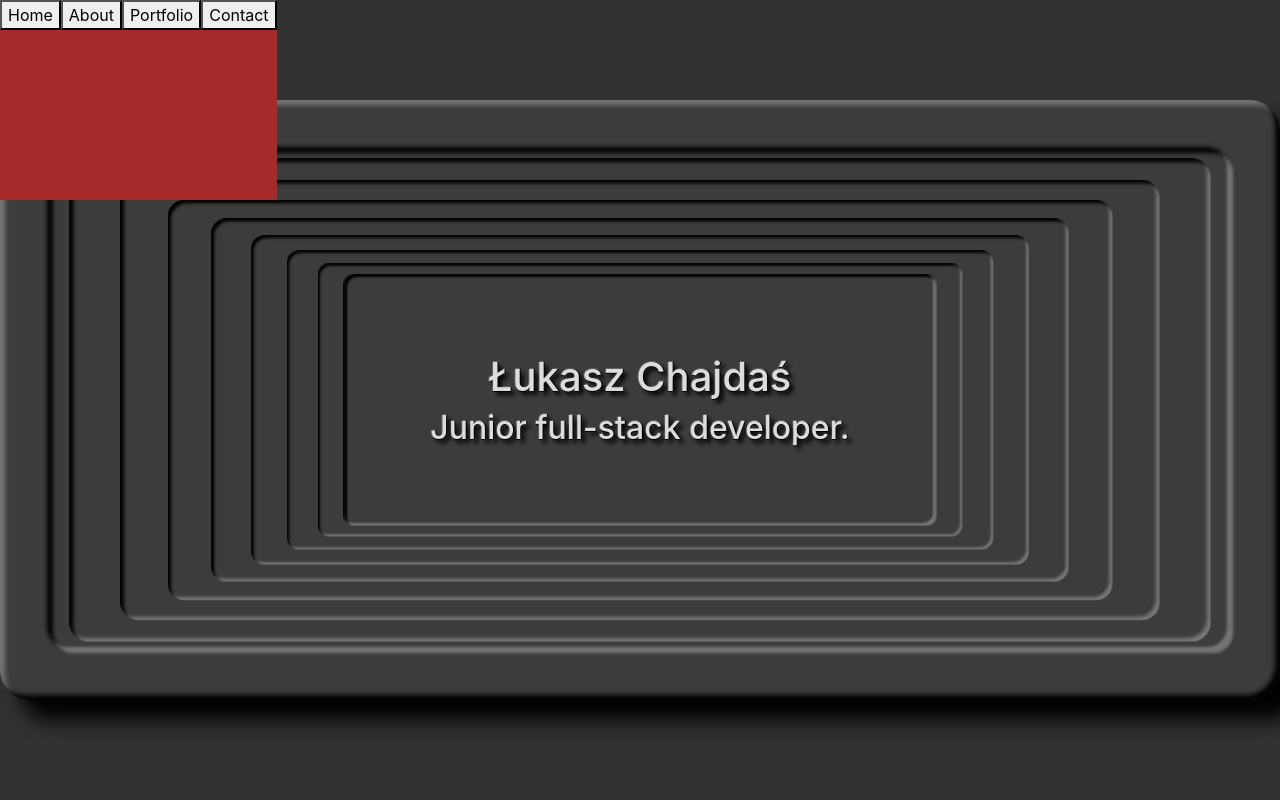
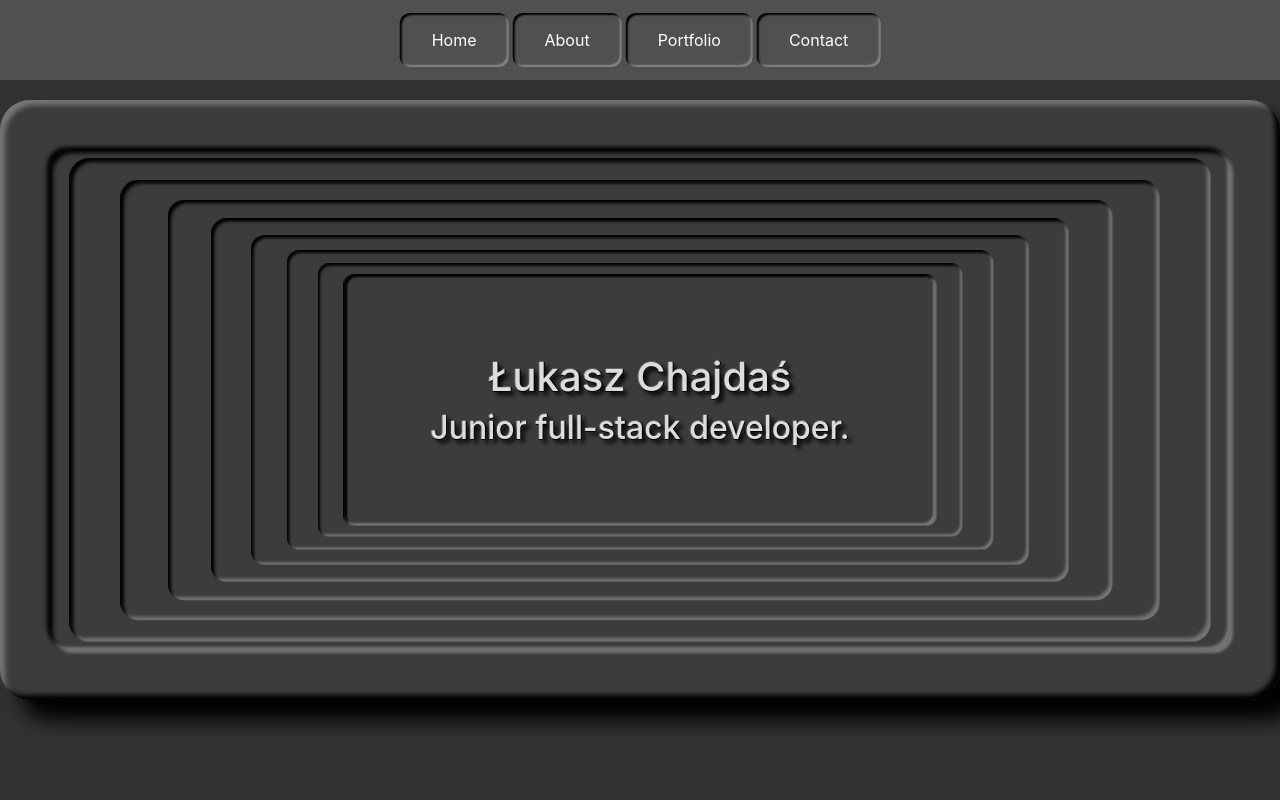
Before and after one commit to Luke1024/developer_page_in_angular, an Angular app in the folder developer-page/: page / in a window 1280 px wide. Shown: the top 800 px of the page. Built offline with nearby package versions, Linux system fonts and the light colour scheme.

Commit message:
top menu positioned and working

```diff
--- a/developer-page/src/app/card-modal/card-modal.component.css
+++ b/developer-page/src/app/card-modal/card-modal.component.css
@@ -19,6 +19,7 @@
     color: rgba(255, 255, 255, 0.6);
     font-size: 30px;
     font-weight: bold;
+    cursor:pointer;
 }
 
 #modal_img {
--- a/developer-page/src/app/main-view/main-view.component.css
+++ b/developer-page/src/app/main-view/main-view.component.css
@@ -5,8 +5,7 @@
 }
 
 #navbar {
-    z-index: 2;
-    position:fixed;
+
 }
 
 #intro {
--- a/developer-page/src/app/navbar/navbar.component.css
+++ b/developer-page/src/app/navbar/navbar.component.css
@@ -1,12 +1,23 @@
 #navbar {
-    height:200px;
-    width: 100%;
-    background-color: brown;
+    height:80px;
+    width:100%;
+    background-color: rgb(80,80,80);
+    top:0;
+    position:fixed;
+    z-index: 3;
 }
 
-#button {
-  background-color: #4CAF50;
+#buttongroup {
+  position: absolute;
+  top: 50%;
+  left: 50%;
+  transform: translate(-50%,-50%);
+}
+
+.button {
+  background-color: rgb(80,80,80);
   border: none;
+  border-radius: 10px;
   color: white;
   padding: 15px 32px;
   text-align: center;
@@ -15,4 +26,16 @@
   font-size: 16px;
   margin: 4px 2px;
   cursor: pointer;
+  box-shadow: inset 2px 2px 2px black,
+   inset -2px -2px 2px  rgba(255, 255, 255, 0.3);
 }
+
+.button:hover {
+  box-shadow: inset 5px 5px 5px black,
+  inset -5px -5px 5px  rgba(255, 255, 255, 0.3);
+}
+
+.button:active {
+  box-shadow: inset 8px 8px 8px black,
+  inset -8px -8px 8px  rgba(255, 255, 255, 0.3);
+}
--- a/developer-page/src/app/navbar/navbar.component.html
+++ b/developer-page/src/app/navbar/navbar.component.html
@@ -1,6 +1,8 @@
 <div id="navbar">
-    <button class="button" (click)="home()">Home</button>
-    <button class="button" (click)="about()">About</button>
-    <button class="button" (click)="portfolio()">Portfolio</button>
-    <button class="button" (click)="contact()">Contact</button>
+    <div id="buttongroup">
+        <button class="button" (click)="home()">Home</button>
+        <button class="button" (click)="about()">About</button>
+        <button class="button" (click)="portfolio()">Portfolio</button>
+        <button class="button" (click)="contact()">Contact</button>
+    </div>
 </div>
```
